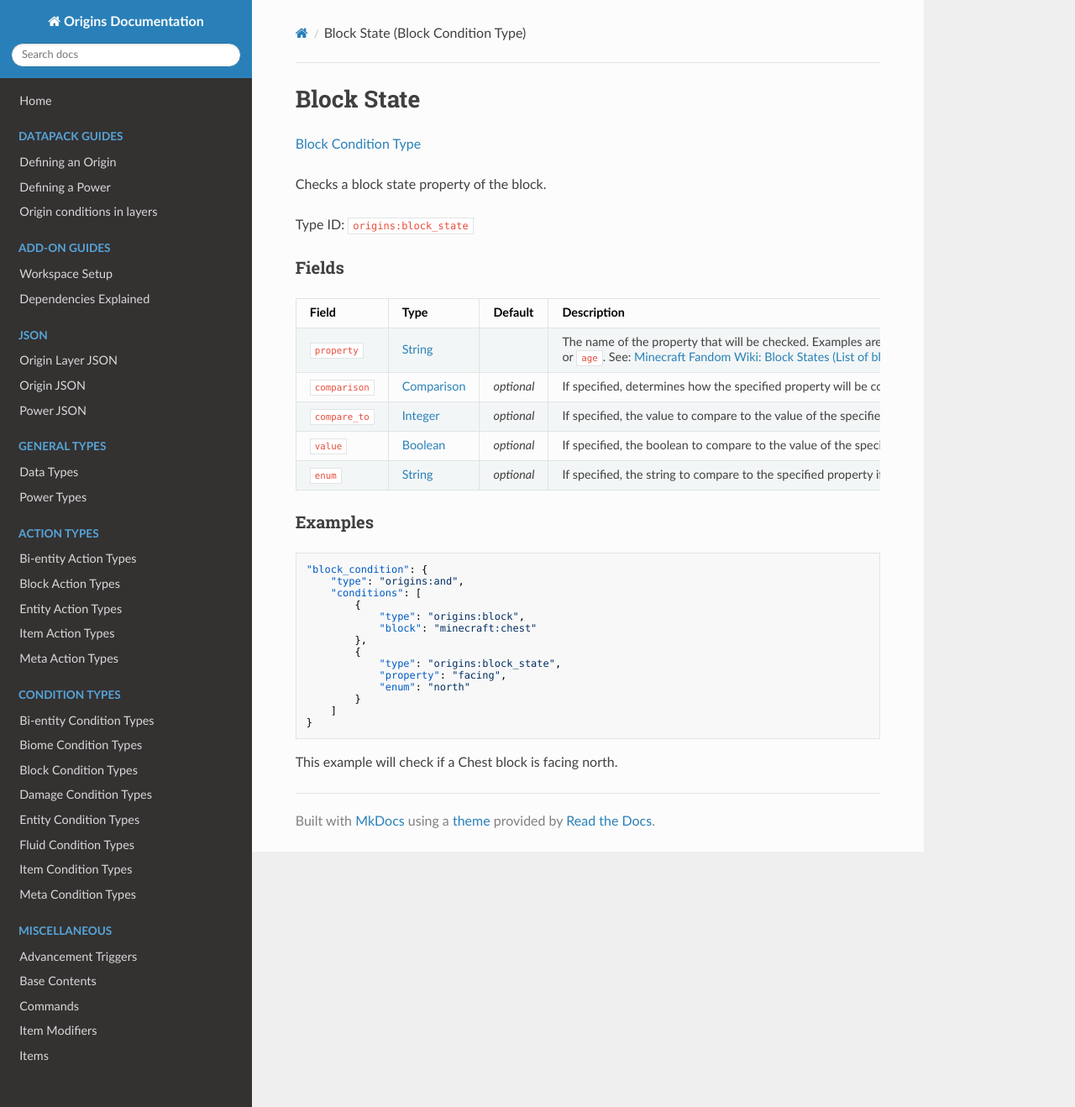
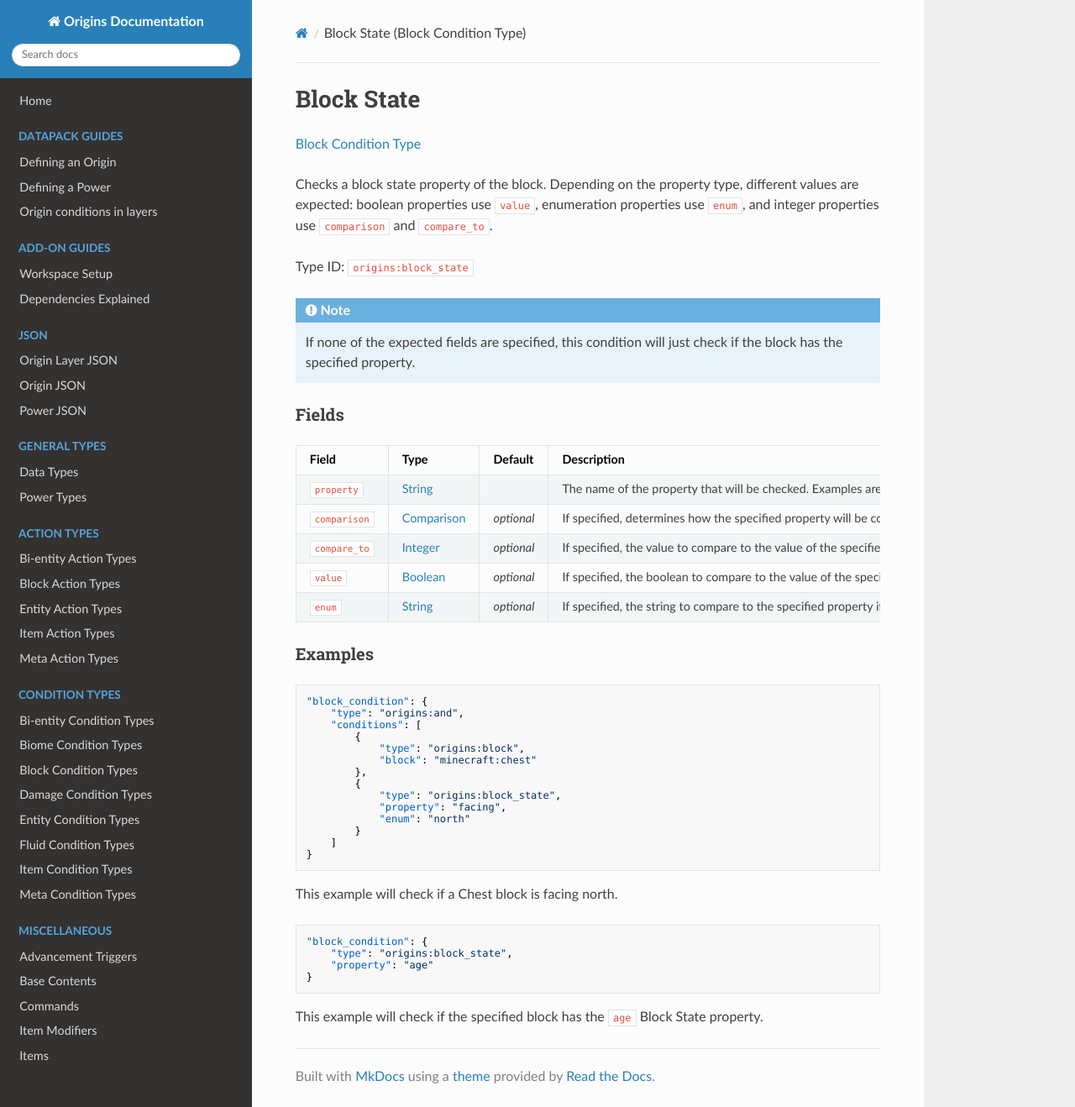
Before and after one commit to apace100/origins-docs, an MkDocs documentation site: the page built from docs/types/block_condition_types/block_state.md, in a window 1280 px wide and 1318 px high. Shown: the whole window at 84% size. Built offline with MkDocs 1.6.1, drawn with Linux system fonts in a browser that asks for light colours; nearby versions of some CDN libraries.

Commit message:
Updated `block_state.md` (Block Condition Types)
Made description more clear about some stuff (See https://discord.com/channels/734127708488859831/964083448404930570)

````diff
--- a/docs/types/block_condition_types/block_state.md
+++ b/docs/types/block_condition_types/block_state.md
@@ -7,9 +7,13 @@ date: 2021-04-05
 
 [Block Condition Type](../block_condition_types.md)
 
-Checks a block state property of the block.
+Checks a block state property of the block.  Depending on the property type, different values are expected: boolean properties use `value`, enumeration properties use `enum`, and integer properties use `comparison` and `compare_to`.
 
 Type ID: `origins:block_state`
+
+!!! note
+
+    If none of the expected fields are specified, this condition will just check if the block has the specified property.
 
 
 ### Fields
@@ -17,7 +21,7 @@ Type ID: `origins:block_state`
 Field  | Type | Default | Description
 -------|------|---------|-------------
 `property` | [String](../data_types/string.md) | | The name of the property that will be checked. Examples are `facing` or `age`. See: [Minecraft Fandom Wiki: Block States (List of block states)](https://minecraft.fandom.com/wiki/Block_states#List_of_block_states)
-`comparison` | [Comparison](../data_types/comparison.md) | _optional_ | If specified, determines how the specified property will be compared to a specified value.
+`comparison` | [Comparison](../data_types/comparison.md) | _optional_ | If specified, determines how the specified property will be compared to a specified value. If not and the property is an integer, it will just check if the block has the specified property.
 `compare_to` | [Integer](../data_types/integer.md) | _optional_ | If specified, the value to compare to the value of the specified property.
 `value` | [Boolean](../data_types/boolean.md) | _optional_ | If specified, the boolean to compare to the value of the specified property if the specified property is a boolean.
 `enum` | [String](../data_types/string.md) | _optional_ | If specified, the string to compare to the specified property if the specified property is a string.
@@ -43,3 +47,12 @@ Field  | Type | Default | Description
 ```
 
 This example will check if a Chest block is facing north.
+
+```json
+"block_condition": {
+	"type": "origins:block_state",
+	"property": "age"
+}
+```
+
+This example will check if the specified block has the `age` Block State property.
````
